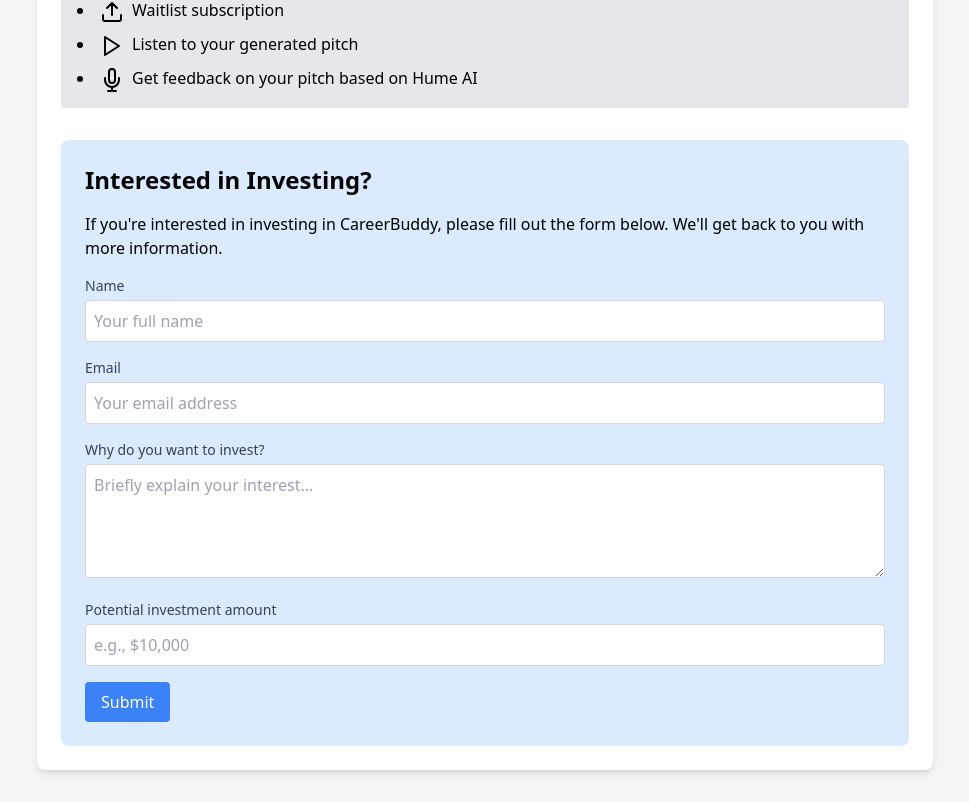
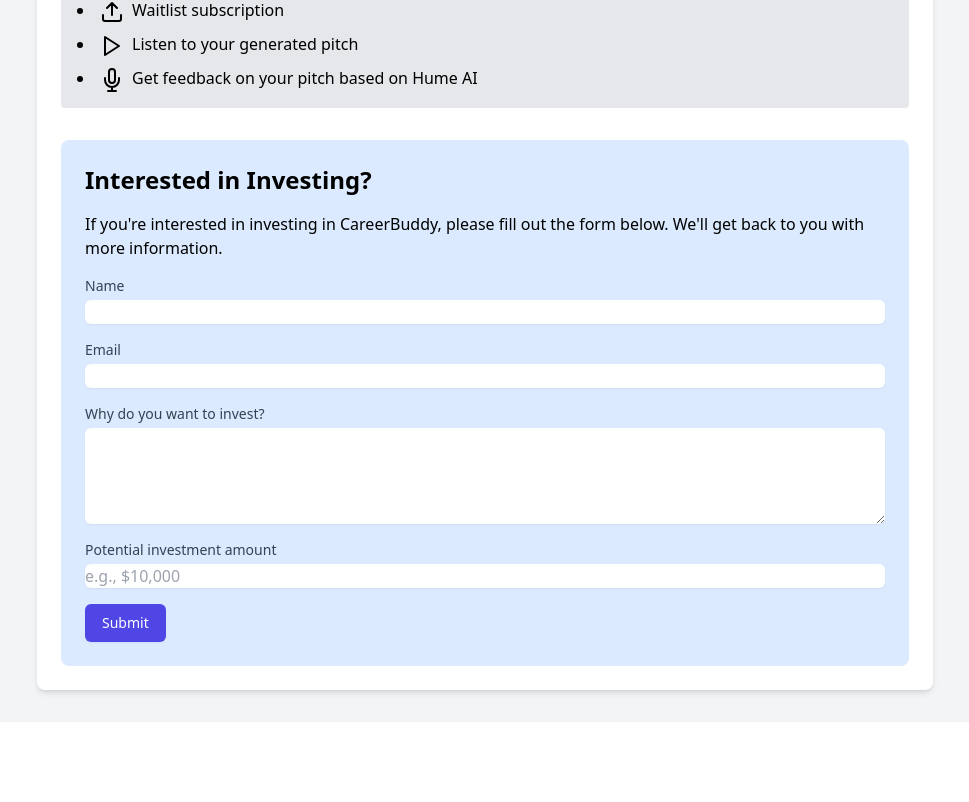
Before and after one commit to jatinmayekar/CareerBuddy1.3, a React (Create React App) app in the folder careerbuddy-frontend/: page / in a window 1280 px wide. Shown: the part 1115-1917 px from the top of the page, without its empty margins (155-1124 px from the left). After the commit the page ends 1837 px from the top, so only its background shows below. Built offline with nearby package versions, Linux system fonts and the light colour scheme.

Commit message:
update the investor feature form to input text correctly

```diff
--- a/careerbuddy-frontend/src/App.js
+++ b/careerbuddy-frontend/src/App.js
@@ -132,42 +132,61 @@
 
   return (
     <form onSubmit={handleSubmit} className="space-y-4">
-      <Input
-        label="Name"
+      <div>
+        <label htmlFor="name" className="block text-sm font-medium text-gray-700">Name</label>
+        <input
           type="text"
-        placeholder="Your full name"
+          id="name"
+          name="name"
           value={formData.name}
           onChange={handleChange}
-        name="name"
           required
+          className="mt-1 block w-full rounded-md border-gray-300 shadow-sm focus:border-indigo-300 focus:ring focus:ring-indigo-200 focus:ring-opacity-50"
         />
-      <Input
-        label="Email"
+      </div>
+      <div>
+        <label htmlFor="email" className="block text-sm font-medium text-gray-700">Email</label>
+        <input
           type="email"
-        placeholder="Your email address"
+          id="email"
+          name="email"
           value={formData.email}
           onChange={handleChange}
-        name="email"
           required
+          className="mt-1 block w-full rounded-md border-gray-300 shadow-sm focus:border-indigo-300 focus:ring focus:ring-indigo-200 focus:ring-opacity-50"
         />
-      <TextArea
-        label="Why do you want to invest?"
-        placeholder="Briefly explain your interest..."
+      </div>
+      <div>
+        <label htmlFor="reason" className="block text-sm font-medium text-gray-700">Why do you want to invest?</label>
+        <textarea
+          id="reason"
+          name="reason"
           value={formData.reason}
           onChange={handleChange}
-        name="reason"
           required
-      />
-      <Input
-        label="Potential investment amount"
+          rows="4"
+          className="mt-1 block w-full rounded-md border-gray-300 shadow-sm focus:border-indigo-300 focus:ring focus:ring-indigo-200 focus:ring-opacity-50"
+        ></textarea>
+      </div>
+      <div>
+        <label htmlFor="amount" className="block text-sm font-medium text-gray-700">Potential investment amount</label>
+        <input
           type="text"
-        placeholder="e.g., $10,000"
+          id="amount"
+          name="amount"
           value={formData.amount}
           onChange={handleChange}
-        name="amount"
           required
+          placeholder="e.g., $10,000"
+          className="mt-1 block w-full rounded-md border-gray-300 shadow-sm focus:border-indigo-300 focus:ring focus:ring-indigo-200 focus:ring-opacity-50"
         />
-      <Button type="submit">Submit</Button>
+      </div>
+      <button
+        type="submit"
+        className="inline-flex justify-center py-2 px-4 border border-transparent shadow-sm text-sm font-medium rounded-md text-white bg-indigo-600 hover:bg-indigo-700 focus:outline-none focus:ring-2 focus:ring-offset-2 focus:ring-indigo-500"
+      >
+        Submit
+      </button>
       {error && <p className="text-red-500 mt-2">{error}</p>}
     </form>
   );
```
Lines whose indentation alone changed are shown as unchanged.
